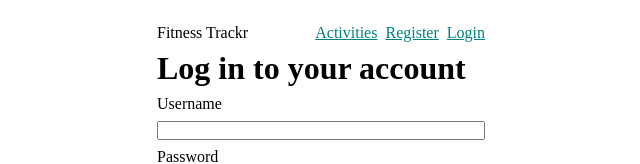
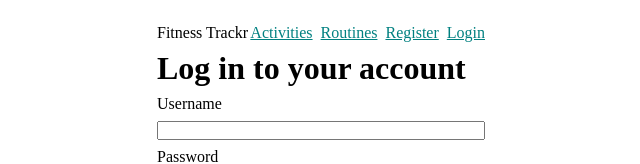
Before and after one commit to batuAybak/fitness-trackr-pro, a React (Vite) app: page /login in a window 1280 px wide. Shown: the top 164 px of the page, without its empty margins (319-959 px from the left). Built offline with nearby package versions, Linux system fonts and the light colour scheme.

Commit message:
update layout

```diff
--- a/src/layout/Navbar.jsx
+++ b/src/layout/Navbar.jsx
@@ -9,6 +9,7 @@ export default function Navbar() {
       <p>Fitness Trackr</p>
       <nav>
         <NavLink to="/">Activities</NavLink>
+        <NavLink to="/routines">Routines</NavLink>
         {token ? (
           <a onClick={() => logout()}>Log out</a>
         ) : (
```
